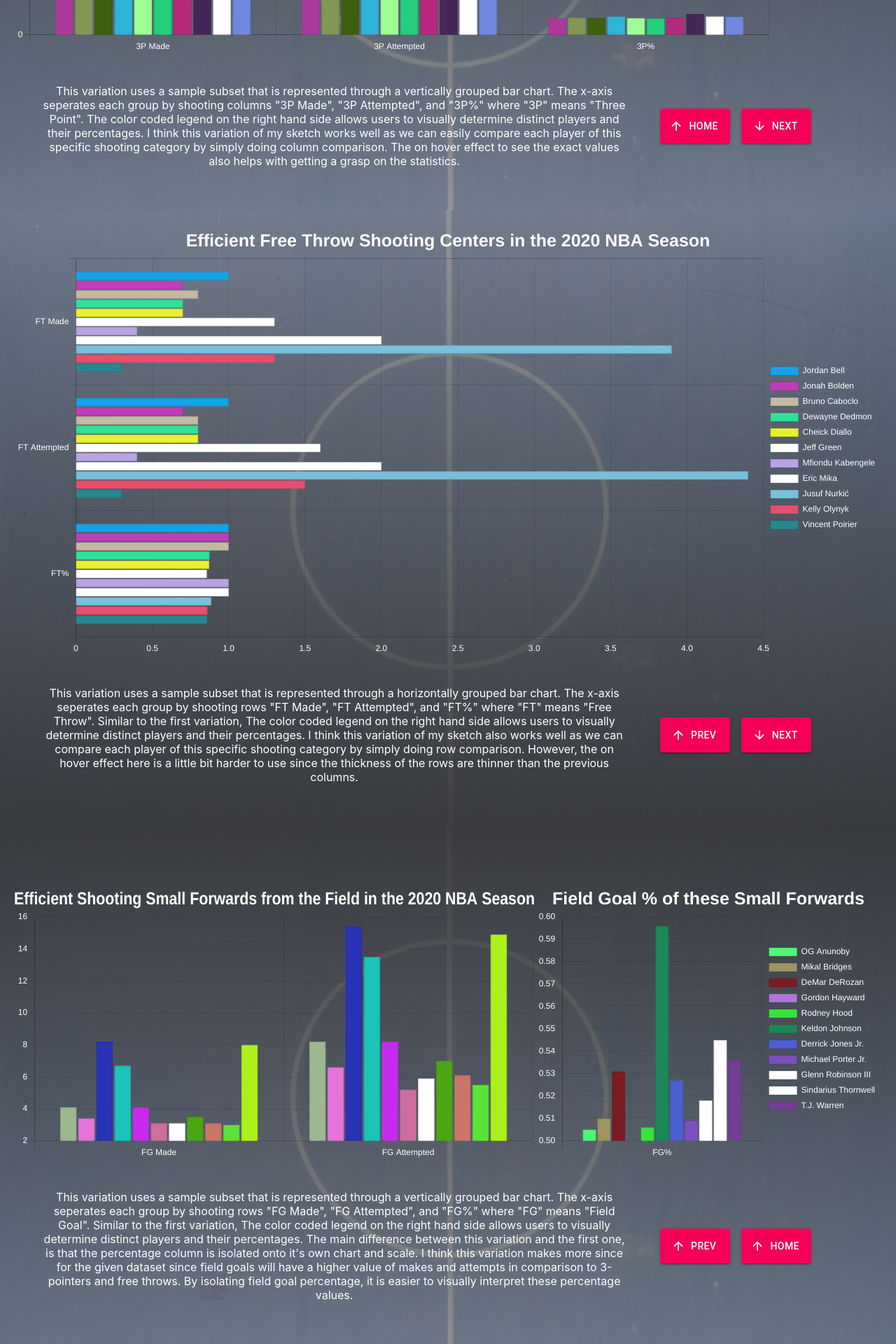
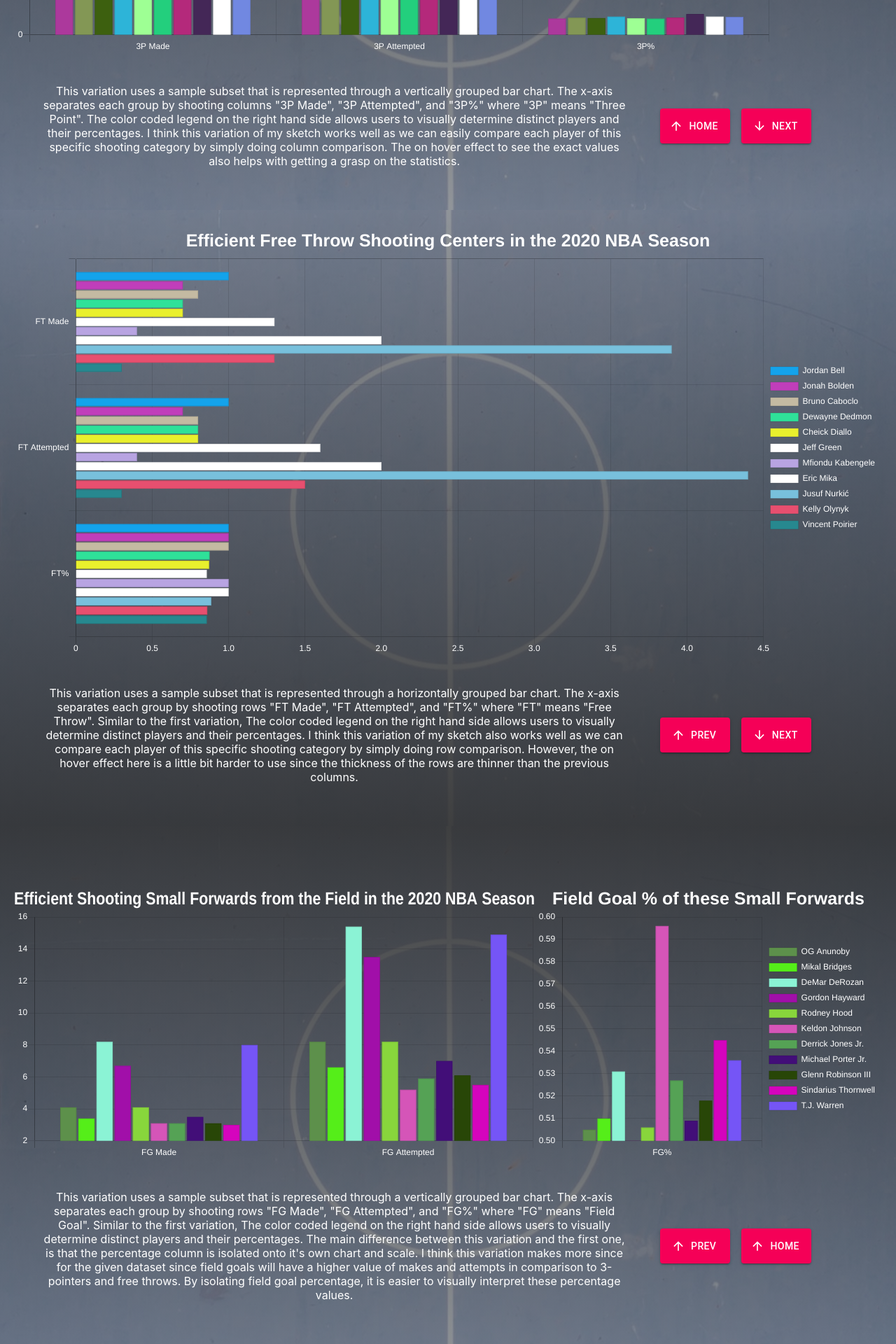
Before and after one commit to natekchua/NBA-Shooters-Shoot, a React (Create React App) app: page / in a window 1280 px wide. Shown: the part 1340-3260 px from the top of the page at 70% size. Built offline with nearby package versions, Linux system fonts and the light colour scheme.

Commit message:
fixed color coding in variation 3 and typos

```diff
--- a/src/components/Charts/Chart1.jsx
+++ b/src/components/Charts/Chart1.jsx
@@ -86,7 +86,7 @@ function Chart1 (props) {
         <div className='horizontal-flex'>
           <p>
             This variation uses a sample subset that is represented through a vertically grouped bar chart.
-            The x-axis seperates each group by shooting columns "3P Made", "3P Attempted", and "3P%" where "3P" means "Three Point".
+            The x-axis separates each group by shooting columns "3P Made", "3P Attempted", and "3P%" where "3P" means "Three Point".
             The color coded legend on the right hand side allows users to visually determine distinct players and their percentages.
             I think this variation of my sketch works well as we can easily compare each player of this specific shooting category
             by simply doing column comparison. The on hover effect to see the exact values also helps with getting a grasp on the statistics.
--- a/src/components/Charts/Chart2.jsx
+++ b/src/components/Charts/Chart2.jsx
@@ -88,7 +88,7 @@ function Chart2 (props) {
         <div className='horizontal-flex'>
           <p>
             This variation uses a sample subset that is represented through a horizontally grouped bar chart.
-            The x-axis seperates each group by shooting rows "FT Made", "FT Attempted", and "FT%" where "FT" means "Free Throw".
+            The x-axis separates each group by shooting rows "FT Made", "FT Attempted", and "FT%" where "FT" means "Free Throw".
             Similar to the first variation, The color coded legend on the right hand side allows users to visually determine distinct players and their percentages.
             I think this variation of my sketch also works well as we can compare each player of this specific shooting category
             by simply doing row comparison. However, the on hover effect here is a little bit harder to use since the thickness of the rows are thinner than the previous columns.
--- a/src/components/Charts/Chart3.jsx
+++ b/src/components/Charts/Chart3.jsx
@@ -72,12 +72,10 @@ function Chart3 (props) {
     chartData3b = {
       labels: ['FG%'],
       datasets: testSubset3.map(fp => [fp.FGPct]).map((stat, idx) => {
-        // Random color generator: https://css-tricks.com/snippets/javascript/random-hex-color/
-        const color = `#${Math.floor(Math.random()*16777215).toString(16)}`;
         return {
           label: playerLabels3[idx],
-          backgroundColor: color,
-          hoverBackgroundColor: color,
+          backgroundColor: chartData3.datasets[idx].backgroundColor,
+          hoverBackgroundColor: chartData3.datasets[idx].hoverBackgroundColor,
           borderWidth: 1,
           hoverBorderColor: '#ffffff',
           data: stat
@@ -139,7 +137,7 @@ function Chart3 (props) {
         <div className='horizontal-flex'>
           <p>
             This variation uses a sample subset that is represented through a vertically grouped bar chart.
-            The x-axis seperates each group by shooting rows "FG Made", "FG Attempted", and "FG%" where "FG" means "Field Goal".
+            The x-axis separates each group by shooting rows "FG Made", "FG Attempted", and "FG%" where "FG" means "Field Goal".
             Similar to the first variation, The color coded legend on the right hand side allows users to visually determine distinct players and their percentages.
             The main difference between this variation and the first one, is that the percentage column is isolated onto it's own chart and scale. I think
             this variation makes more since for the given dataset since field goals will have a higher value of makes and attempts in comparison to 3-pointers and free throws.
```
